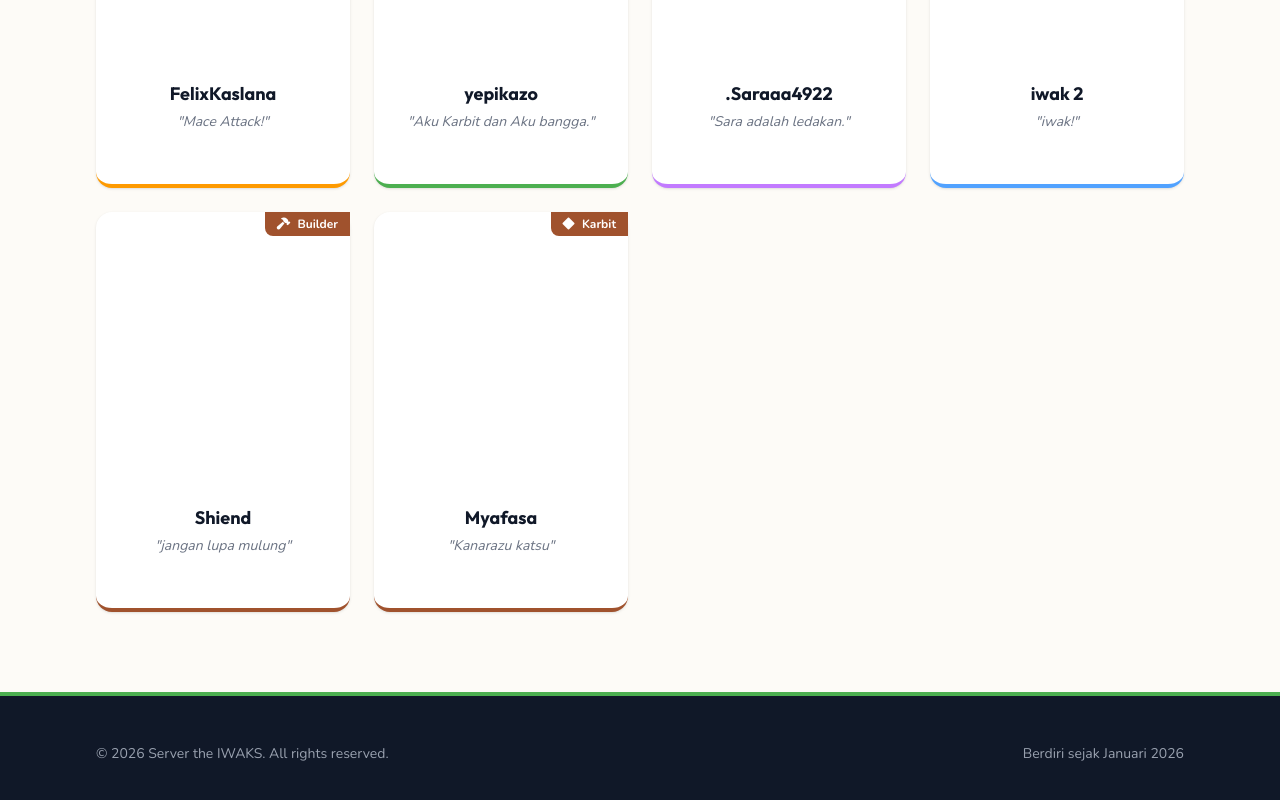
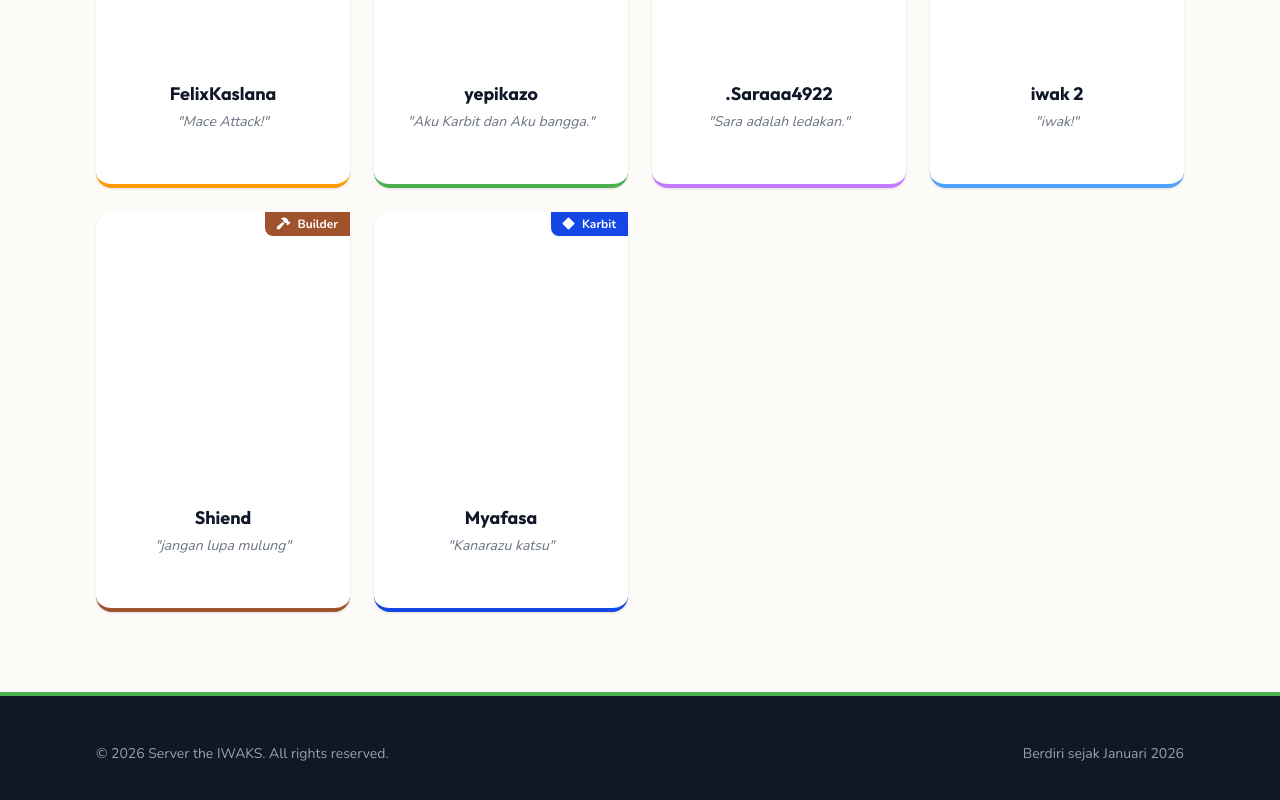
Before and after one commit to MFadhlan-Iwaks/ServerTheIwaks, a Next.js app: page / in a window 1280 px wide. Shown: the part 1903-2703 px from the top of the page. Built offline with nearby package versions, Linux system fonts and the light colour scheme.

Commit message:
add member

```diff
--- a/data/members.js
+++ b/data/members.js
@@ -65,7 +65,7 @@ export const membersData = [
     skinPath: "/images/matikanetannhauser.png",
     role: "Karbit",
     quote: "Kanarazu katsu",
-    colorTheme: { border: "border-mc-wood", badge: "bg-mc-wood" },
+    colorTheme: { border: "border-blue-700", badge: "bg-blue-700" },
     roleIcon: "fa-solid fa-diamond",
     joinDate: "Februari 2026",
     favoriteBlock: "Axe",
```
